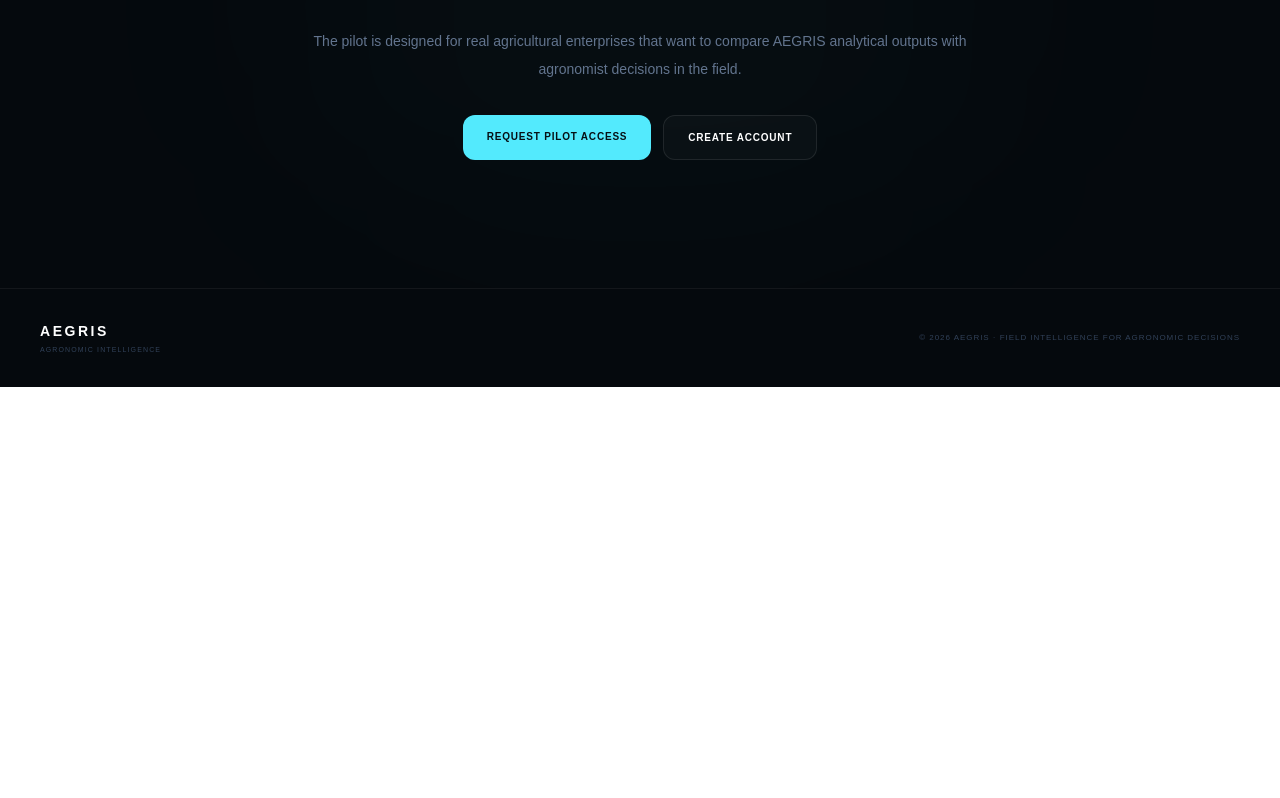
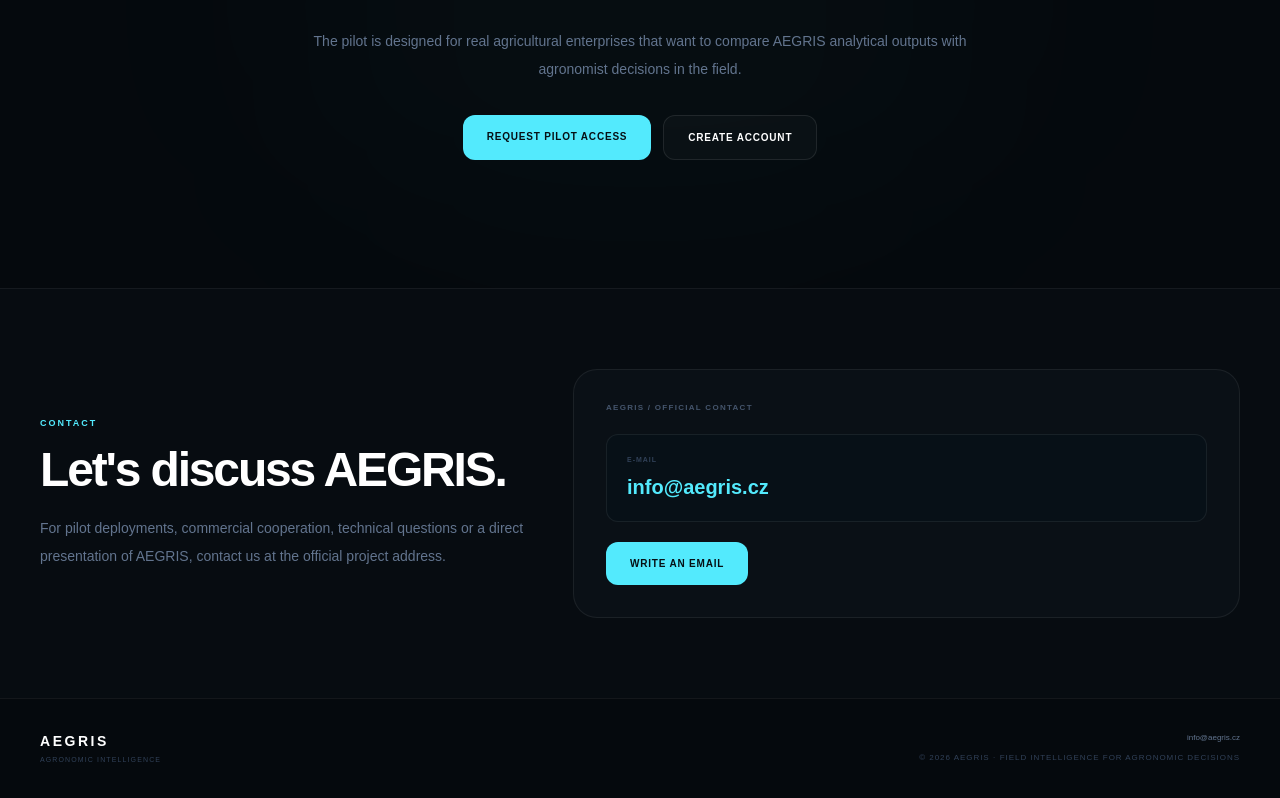
Before and after one commit to AEGRIS-Tech/aegris-web, a Next.js app: page / in a window 1280 px wide. Shown: the part 2921-3719 px from the top of the page. Before the commit the page ends 3308 px from the top, so only its background shows below. Built offline with nearby package versions, Linux system fonts and the light colour scheme; no server answers.

Commit message:
feat: add official AEGRIS contact section

```diff
--- a/app/page.tsx
+++ b/app/page.tsx
@@ -1000,10 +1000,50 @@ function getHomeCopy(language: string) {
 
   return translations[language] ?? en;
 }
+
+function getContactCopy(language: string) {
+  const translations: Record<string, { eyebrow: string; title: string; description: string; emailAction: string }> = {
+    en: { eyebrow: "Contact", title: "Let's discuss AEGRIS.", description: "For pilot deployments, commercial cooperation, technical questions or a direct presentation of AEGRIS, contact us at the official project address.", emailAction: "Write an email" },
+    cs: { eyebrow: "Kontakt", title: "Pojďme probrat AEGRIS.", description: "Pro pilotní provoz, obchodní spolupráci, technické dotazy nebo přímé představení AEGRIS nás kontaktujte na oficiální adrese projektu.", emailAction: "Napsat e-mail" },
+    sk: { eyebrow: "Kontakt", title: "Poďme prebrať AEGRIS.", description: "Pre pilotnú prevádzku, obchodnú spoluprácu, technické otázky alebo priame predstavenie AEGRIS nás kontaktujte na oficiálnej adrese projektu.", emailAction: "Napísať e-mail" },
+    de: { eyebrow: "Kontakt", title: "Lassen Sie uns über AEGRIS sprechen.", description: "Für Pilotprojekte, geschäftliche Zusammenarbeit, technische Fragen oder eine direkte Präsentation von AEGRIS kontaktieren Sie uns über die offizielle Projektadresse.", emailAction: "E-Mail schreiben" },
+    pl: { eyebrow: "Kontakt", title: "Porozmawiajmy o AEGRIS.", description: "W sprawie pilotażu, współpracy biznesowej, pytań technicznych lub bezpośredniej prezentacji AEGRIS prosimy o kontakt na oficjalny adres projektu.", emailAction: "Napisz e-mail" },
+    fr: { eyebrow: "Contact", title: "Parlons d’AEGRIS.", description: "Pour un pilote, une coopération commerciale, des questions techniques ou une présentation directe d’AEGRIS, contactez-nous à l’adresse officielle du projet.", emailAction: "Écrire un e-mail" },
+    es: { eyebrow: "Contacto", title: "Hablemos de AEGRIS.", description: "Para proyectos piloto, cooperación comercial, consultas técnicas o una presentación directa de AEGRIS, contáctenos en la dirección oficial del proyecto.", emailAction: "Escribir un correo" },
+    it: { eyebrow: "Contatto", title: "Parliamo di AEGRIS.", description: "Per progetti pilota, collaborazioni commerciali, domande tecniche o una presentazione diretta di AEGRIS, contattaci all’indirizzo ufficiale del progetto.", emailAction: "Scrivi un'e-mail" },
+    nl: { eyebrow: "Contact", title: "Laten we AEGRIS bespreken.", description: "Voor pilots, commerciële samenwerking, technische vragen of een directe presentatie van AEGRIS kunt u contact opnemen via het officiële projectadres.", emailAction: "E-mail sturen" },
+    pt: { eyebrow: "Contacto", title: "Vamos falar sobre o AEGRIS.", description: "Para projetos-piloto, cooperação comercial, questões técnicas ou uma apresentação direta do AEGRIS, contacte-nos através do endereço oficial do projeto.", emailAction: "Enviar e-mail" },
+    ro: { eyebrow: "Contact", title: "Să discutăm despre AEGRIS.", description: "Pentru proiecte pilot, colaborare comercială, întrebări tehnice sau o prezentare directă AEGRIS, contactați-ne la adresa oficială a proiectului.", emailAction: "Trimite e-mail" },
+    hu: { eyebrow: "Kapcsolat", title: "Beszéljünk az AEGRIS-ről.", description: "Pilotprojektekhez, üzleti együttműködéshez, technikai kérdésekhez vagy az AEGRIS közvetlen bemutatásához keressen minket a projekt hivatalos címén.", emailAction: "E-mail írása" },
+    uk: { eyebrow: "Контакт", title: "Обговорімо AEGRIS.", description: "Щодо пілотних проєктів, комерційної співпраці, технічних питань або прямої презентації AEGRIS зв’яжіться з нами за офіційною адресою проєкту.", emailAction: "Написати лист" },
+    bg: { eyebrow: "Контакт", title: "Нека обсъдим AEGRIS.", description: "За пилотни проекти, бизнес сътрудничество, технически въпроси или директно представяне на AEGRIS се свържете с нас на официалния адрес на проекта.", emailAction: "Изпрати имейл" },
+    hr: { eyebrow: "Kontakt", title: "Razgovarajmo o AEGRIS-u.", description: "Za pilot-projekte, poslovnu suradnju, tehnička pitanja ili izravnu prezentaciju AEGRIS-a kontaktirajte nas na službenu adresu projekta.", emailAction: "Pošalji e-poštu" },
+    sl: { eyebrow: "Kontakt", title: "Pogovorimo se o AEGRIS-u.", description: "Za pilotne projekte, poslovno sodelovanje, tehnična vprašanja ali neposredno predstavitev AEGRIS-a nas kontaktirajte na uradni naslov projekta.", emailAction: "Pošlji e-pošto" },
+    lt: { eyebrow: "Kontaktai", title: "Aptarkime AEGRIS.", description: "Dėl bandomųjų projektų, komercinio bendradarbiavimo, techninių klausimų ar tiesioginio AEGRIS pristatymo susisiekite oficialiu projekto adresu.", emailAction: "Rašyti el. laišką" },
+    lv: { eyebrow: "Kontakti", title: "Apspriedīsim AEGRIS.", description: "Par pilotprojektiem, komerciālu sadarbību, tehniskiem jautājumiem vai tiešu AEGRIS prezentāciju sazinieties ar mums projekta oficiālajā adresē.", emailAction: "Rakstīt e-pastu" },
+    et: { eyebrow: "Kontakt", title: "Räägime AEGRIS-est.", description: "Pilootprojektide, ärikoostöö, tehniliste küsimuste või AEGRIS-e otsese esitluse korral võtke meiega ühendust projekti ametlikul aadressil.", emailAction: "Saada e-kiri" },
+    el: { eyebrow: "Επικοινωνία", title: "Ας μιλήσουμε για το AEGRIS.", description: "Για πιλοτικά έργα, εμπορική συνεργασία, τεχνικές ερωτήσεις ή άμεση παρουσίαση του AEGRIS, επικοινωνήστε μαζί μας στην επίσημη διεύθυνση του έργου.", emailAction: "Αποστολή e-mail" },
+    sv: { eyebrow: "Kontakt", title: "Låt oss prata om AEGRIS.", description: "För pilotprojekt, kommersiellt samarbete, tekniska frågor eller en direkt presentation av AEGRIS, kontakta oss via projektets officiella adress.", emailAction: "Skicka e-post" },
+    da: { eyebrow: "Kontakt", title: "Lad os tale om AEGRIS.", description: "Ved pilotprojekter, kommercielt samarbejde, tekniske spørgsmål eller en direkte præsentation af AEGRIS kan du kontakte os på projektets officielle adresse.", emailAction: "Send e-mail" },
+    no: { eyebrow: "Kontakt", title: "La oss snakke om AEGRIS.", description: "For pilotprosjekter, kommersielt samarbeid, tekniske spørsmål eller en direkte presentasjon av AEGRIS, kontakt oss på prosjektets offisielle adresse.", emailAction: "Send e-post" },
+    fi: { eyebrow: "Yhteystiedot", title: "Keskustellaan AEGRISista.", description: "Pilottihankkeissa, kaupallisessa yhteistyössä, teknisissä kysymyksissä tai AEGRISin suorassa esittelyssä ota yhteyttä projektin viralliseen osoitteeseen.", emailAction: "Lähetä sähköpostia" },
+  };
+
+  return translations[language] ?? translations.en;
+}
+
 export default function HomePage() {
   const { language } = useLanguage();
-  const copy = getHomeCopy(language);
+  const [mounted, setMounted] = useState(false);
   const [user, setUser] = useState<User | null>(null);
+
+  const activeLanguage = mounted ? language : "en";
+  const copy = getHomeCopy(activeLanguage);
+  const contact = getContactCopy(activeLanguage);
+
+  useEffect(() => {
+    setMounted(true);
+  }, []);
 
   useEffect(() => {
     async function checkSession() {
@@ -1127,7 +1167,7 @@ export default function HomePage() {
           <div className="grid gap-12 lg:grid-cols-[0.72fr_1.28fr] lg:gap-20">
             <div>
               <div className="text-[9px] font-black uppercase tracking-[0.2em] text-cyan-300">
-                Agronomic Workflow
+                {copy.workflowEyebrow}
               </div>
               <h2 className="mt-4 max-w-md text-4xl font-black tracking-[-0.045em] text-white sm:text-5xl">
                 {copy.workflowTitle}
@@ -1168,7 +1208,7 @@ export default function HomePage() {
           <div className="flex flex-col justify-between gap-6 lg:flex-row lg:items-end">
             <div>
               <div className="text-[9px] font-black uppercase tracking-[0.2em] text-cyan-300">
-                One Field Record
+                {copy.oneFieldRecord}
               </div>
               <h2 className="mt-4 max-w-2xl text-4xl font-black tracking-[-0.045em] text-white sm:text-5xl">
                 {copy.oneFieldTitle}
@@ -1235,7 +1275,7 @@ export default function HomePage() {
         <div className="mx-auto grid max-w-[1500px] gap-12 px-5 py-20 sm:px-8 lg:grid-cols-[0.8fr_1.2fr] lg:px-10 lg:py-28">
           <div>
             <div className="text-[9px] font-black uppercase tracking-[0.2em] text-cyan-300">
-              Designed for Trust
+              {copy.trustEyebrow}
             </div>
             <h2 className="mt-4 max-w-lg text-4xl font-black tracking-[-0.045em] text-white sm:text-5xl">
               {copy.trustTitle}
@@ -1267,7 +1307,7 @@ export default function HomePage() {
         <div className="pointer-events-none absolute left-1/2 top-1/2 h-[420px] w-[720px] -translate-x-1/2 -translate-y-1/2 rounded-full bg-cyan-300/[0.025] blur-[130px]" />
         <div className="relative mx-auto max-w-4xl px-5 py-24 text-center sm:px-8 lg:py-32">
           <div className="text-[9px] font-black uppercase tracking-[0.22em] text-cyan-300">
-            Controlled Pilot 2026
+            {copy.pilotEyebrow}
           </div>
           <h2 className="mt-5 text-4xl font-black tracking-[-0.05em] text-white sm:text-6xl">
             {copy.pilotTitle}
@@ -1295,6 +1335,47 @@ export default function HomePage() {
         </div>
       </section>
 
+      <section id="contact" className="border-t border-white/[0.06] bg-[#070c11]">
+        <div className="mx-auto grid max-w-[1500px] gap-10 px-5 py-16 sm:px-8 lg:grid-cols-[0.85fr_1.15fr] lg:items-center lg:px-10 lg:py-20">
+          <div>
+            <div className="text-[9px] font-black uppercase tracking-[0.22em] text-cyan-300">
+              {contact.eyebrow}
+            </div>
+            <h2 className="mt-4 max-w-xl text-4xl font-black tracking-[-0.045em] text-white sm:text-5xl">
+              {contact.title}
+            </h2>
+            <p className="mt-5 max-w-2xl text-sm leading-7 text-slate-500">
+              {contact.description}
+            </p>
+          </div>
+
+          <div className="rounded-[24px] border border-white/[0.07] bg-[#0a1016] p-6 sm:p-8">
+            <div className="text-[8px] font-black uppercase tracking-[0.16em] text-slate-600">
+              AEGRIS / Official contact
+            </div>
+
+            <a
+              href="mailto:info@aegris.cz"
+              className="mt-5 block rounded-xl border border-white/[0.07] bg-[#071017] px-5 py-5 transition hover:border-cyan-300/30 hover:bg-cyan-300/[0.03]"
+            >
+              <div className="text-[7px] font-black uppercase tracking-[0.14em] text-slate-700">
+                E-mail
+              </div>
+              <div className="mt-2 break-all text-lg font-black text-cyan-300 sm:text-xl">
+                info@aegris.cz
+              </div>
+            </a>
+
+            <a
+              href="mailto:info@aegris.cz?subject=AEGRIS%20-%20dotaz%20nebo%20spolupr%C3%A1ce"
+              className="mt-5 inline-flex rounded-xl bg-cyan-300 px-6 py-3.5 text-[10px] font-black uppercase tracking-[0.08em] text-[#061015] transition hover:bg-cyan-200"
+            >
+              {contact.emailAction}
+            </a>
+          </div>
+        </div>
+      </section>
+
       <footer className="border-t border-white/[0.06] bg-[#05090d]">
         <div className="mx-auto flex max-w-[1500px] flex-col gap-5 px-5 py-8 sm:px-8 md:flex-row md:items-center md:justify-between lg:px-10">
           <div>
@@ -1305,8 +1386,14 @@ export default function HomePage() {
               Agronomic Intelligence
             </div>
           </div>
-          <div className="text-[8px] uppercase tracking-[0.12em] text-slate-700">
-            © 2026 AEGRIS · Field intelligence for agronomic decisions
+          <div className="flex flex-col gap-2 text-[8px] uppercase tracking-[0.12em] text-slate-700 md:items-end">
+            <a
+              href="mailto:info@aegris.cz"
+              className="normal-case tracking-normal text-slate-500 transition hover:text-cyan-300"
+            >
+              info@aegris.cz
+            </a>
+            <div>© 2026 AEGRIS · Field intelligence for agronomic decisions</div>
           </div>
         </div>
       </footer>
```
